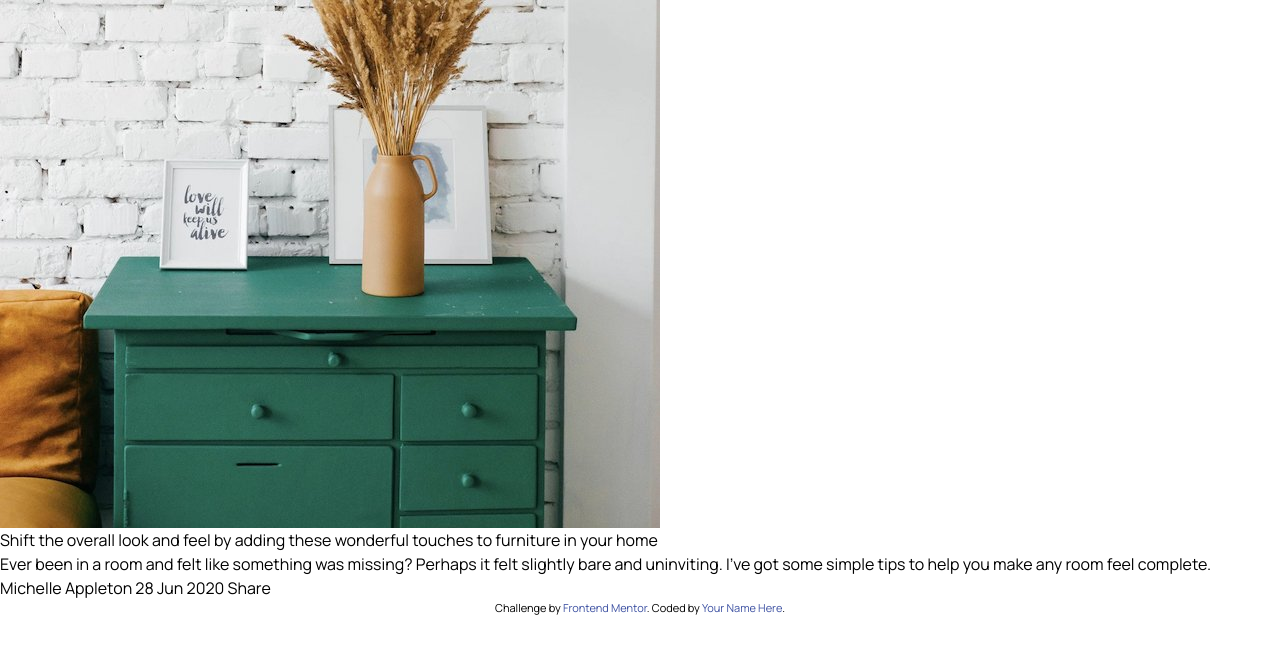
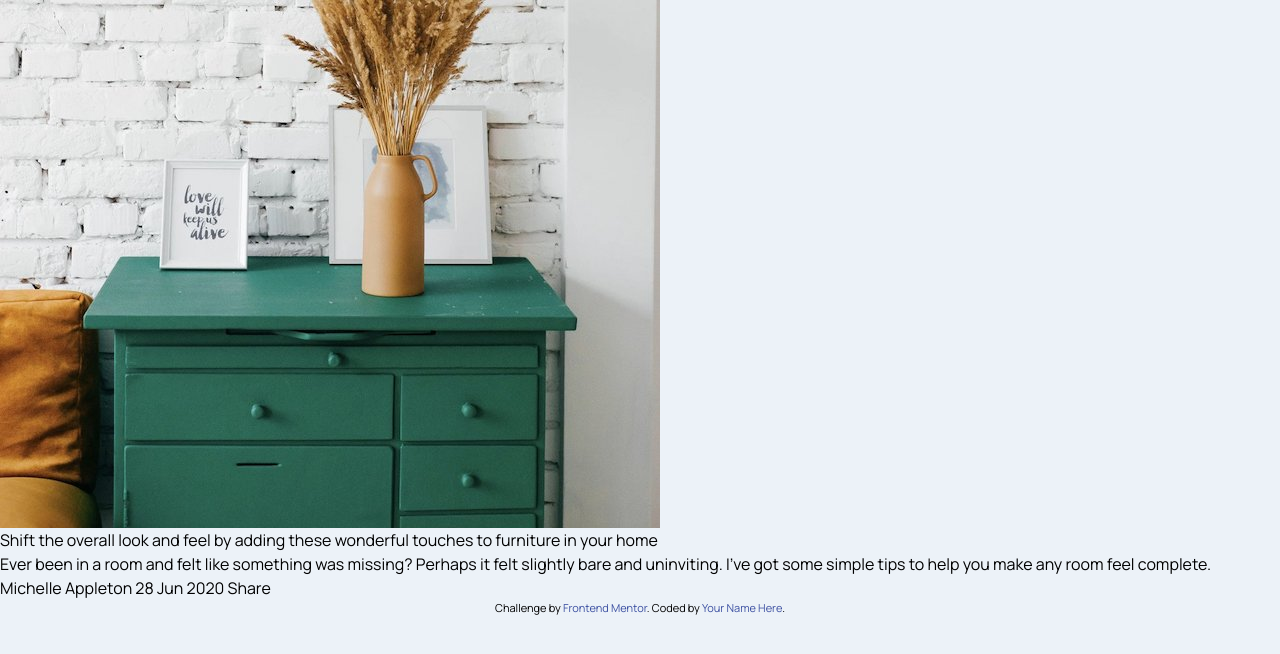
Before and after one commit to rineliniguezsosa/article-preview-component, a website built with Vite: page index.html in a window 1280 px wide. Built offline with nearby package versions, Linux system fonts and the light colour scheme.

Commit message:
[FEAT] Eliminando las comillas dobles de la configuracion de los colores

```diff
--- a/src/style.css
+++ b/src/style.css
@@ -2,10 +2,10 @@
 
 @theme {
 
-  --color-veryDarkBlue: "hsl(217, 19%, 35%)";
-  --color-desaturatedBlue: "hsl(214, 17%, 51%)";
-  --color-grayishBlue: "hsl(212, 23%, 69%)";
-  --color-lightBlue: "hsl(210, 46%, 95%)";
+  --color-veryDarkBlue: hsl(217, 19%, 35%);
+  --color-desaturatedBlue: hsl(214, 17%, 51%);
+  --color-grayishBlue: hsl(212, 23%, 69%);
+  --color-lightBlue: hsl(210, 46%, 95%);
 
   --font-sans: "Manrope", sans-serif;
 }
```
